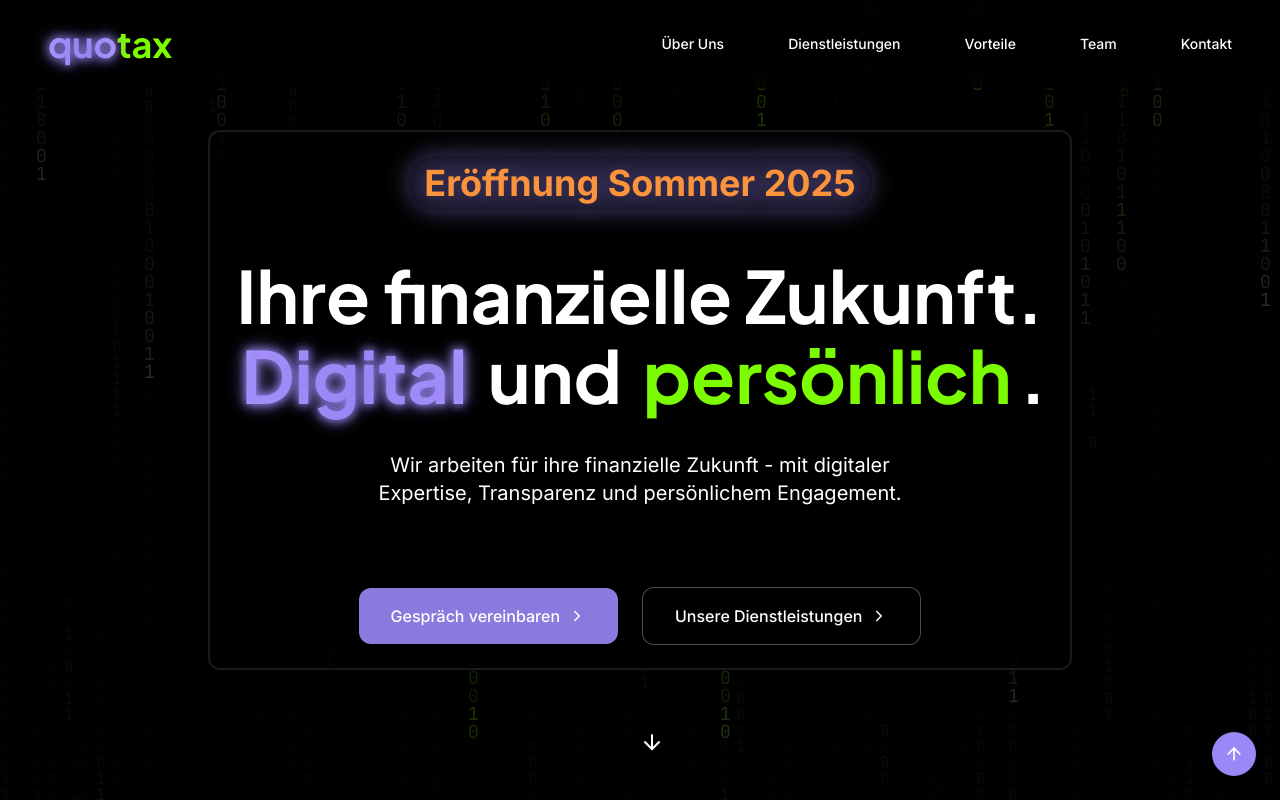
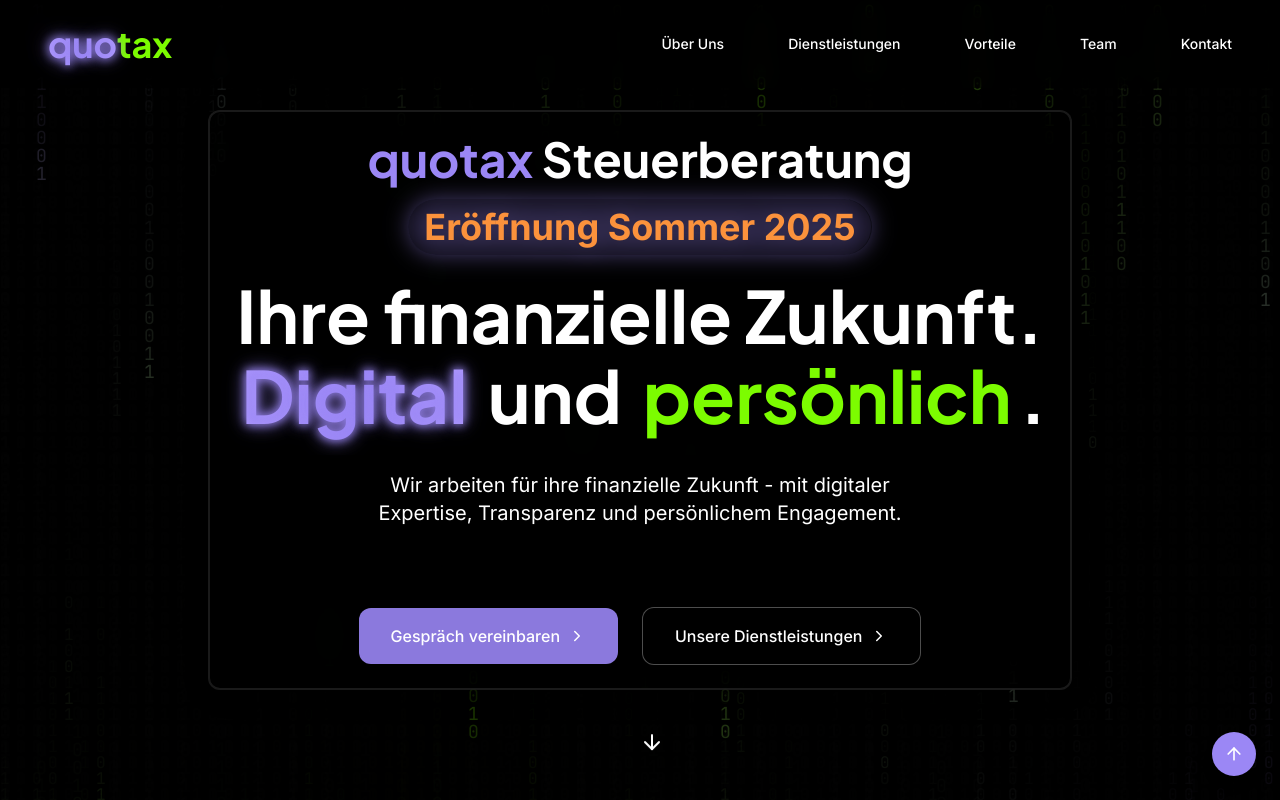
Before and after one commit to RalfJB/quotax-onepage-commitment, a React (Vite) app: page / in a window 1280 px wide. Shown: the top 800 px of the page. Built offline with nearby package versions, Linux system fonts and the light colour scheme.

Commit message:
Add text above existing text
Add "quotax Steuerberatung" above "Eröffnung Sommer 2025" in the Hero component.

```diff
--- a/src/components/Hero.tsx
+++ b/src/components/Hero.tsx
@@ -28,7 +28,10 @@ const Hero = () => {
         className="z-10 max-w-4xl text-center animate-fade-in-up glass-morphism"
         style={{ animationDelay: '0.3s' }}
       >
-        <div className="mb-12 text-center">
+        <div className="mb-6 text-center">
+          <h2 className="text-3xl md:text-4xl lg:text-5xl font-display font-bold text-white mb-4">
+            <span className="text-purple">quotax</span> Steuerberatung
+          </h2>
           <div className="text-2xl md:text-3xl lg:text-4xl font-bold text-orange-400 animate-pulse-glow py-2 px-4 rounded-full bg-black/50 backdrop-blur-sm inline-block">
             Eröffnung Sommer 2025
           </div>
```
